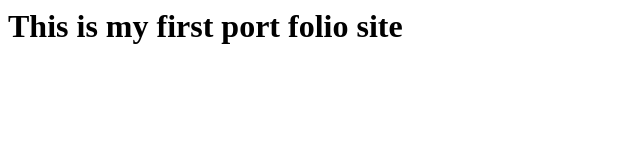
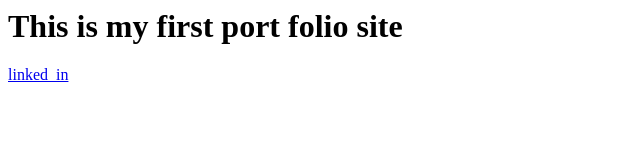
Before and after one commit to AddankiNikhil/portfolio, a plain HTML site: page index.html in a window 1280 px wide. Shown: the full height of the page, 0-640 px from the left. Drawn offline with Linux system fonts and the light colour scheme.

Commit message:
updated the file

```diff
--- a/index.html
+++ b/index.html
@@ -1,3 +1,4 @@
 <html>
 <body><h1>This is my first port folio site</h1>
-</body></html>
+    <a href="https://www.linkedin.com/in/addanki-nikhil-4b8475259/" target="_blank">
+linked_in</a></body></html>
```
